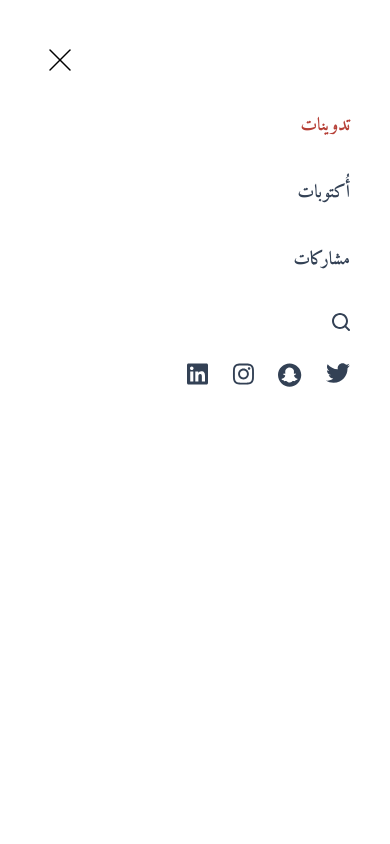
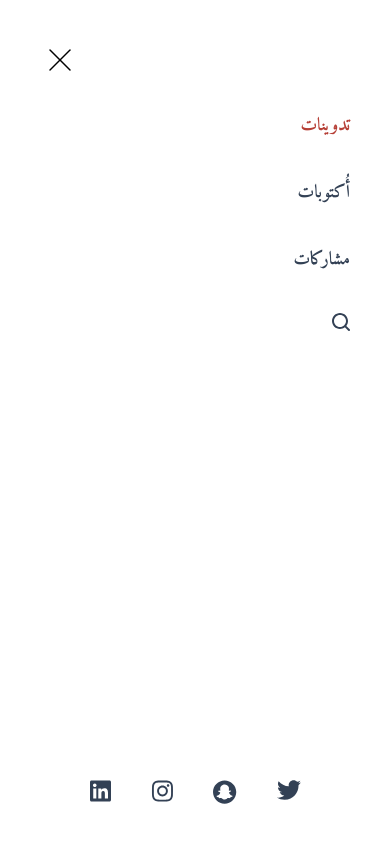
Before and after one commit to mohamedsobhi70/mohanned, a website: page index.html in a window 390 px wide. Both pictures are taken after a click on the button "Menu Button". Shown: the top 844 px of the page. Drawn offline with nearby package versions, Linux system fonts and the light colour scheme; a web font is replaced by a local one.

Commit message:
add social and menu in mobile view

```diff
--- a/index.html
+++ b/index.html
@@ -78,7 +78,8 @@
                         </span>
                     </a>
                 </nav>
-                <div class="flex flex-row lg:flex-col gap-6 lg:absolute lg:top-44 lg:-end-6">
+                <div
+                    class="flex flex-row justify-center mt-auto lg:m-0 lg:flex-col gap-10 lg:gap-6 lg:absolute lg:top-44 lg:-end-6">
                     <a href="#" class="">
                         <img src="assets/images/twitter.svg" width="24" height="20" alt="twitter">
                     </a>
```
Also changed, not shown: blog-item.html (+1 -1 lines), assets/styles/styles.css.
